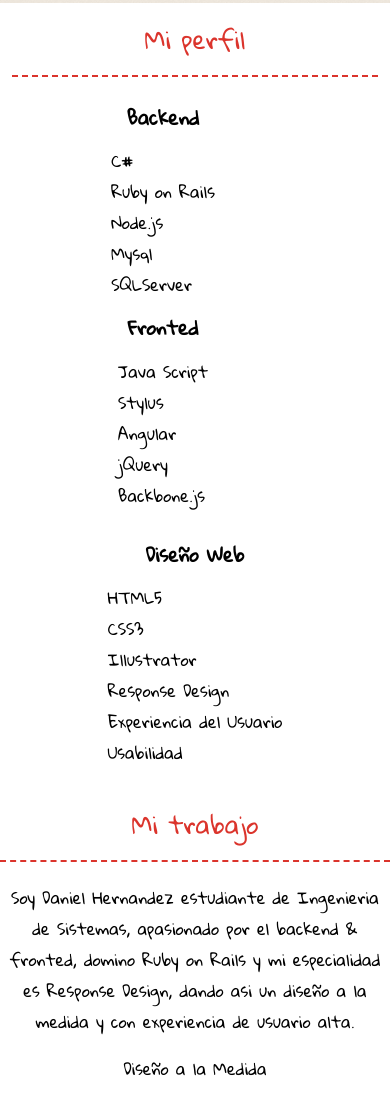
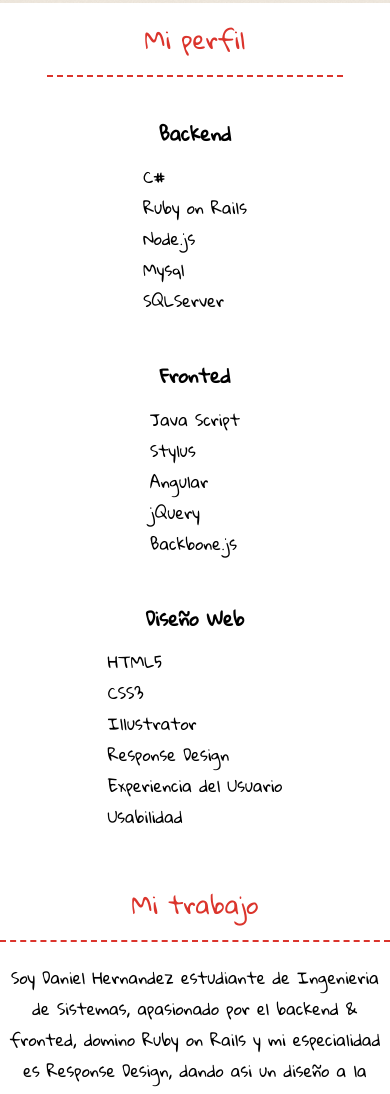
Before and after one commit to daguiheso/Portafolio, a plain HTML site: page templates/index.html in a window 390 px wide. Shown: the part 439-1533 px from the top of the page. Drawn offline with nearby package versions, Linux system fonts and the light colour scheme; a web font is replaced by a local one.

Commit message:
Responsive Design de Perfil Completo

```diff
--- a/static/css/estilos.css
+++ b/static/css/estilos.css
@@ -38,7 +38,7 @@
 }
 
 .u-containerDefault{
-	max-width: 800px;
+	/*max-width: 800px;*/
 	margin: 0 auto;
 }
 
@@ -126,13 +126,14 @@
 
 .Profile-colum{
 	display: inline-block;
-	margin-right: 4em;
+	padding: 2em;
+	/*margin-right: 4em;*/
 	vertical-align: top;
 }
 
-.Profile-colum:last-child{
+/*.Profile-columDw{
 	margin-right: 0;
-}
+}*/
 
 .Profile-title{
 	margin: 0.5em;
@@ -235,14 +236,23 @@
 	color: black;
 }
 
-@media screen and (max-width: 900px){
+@media screen and (max-width: 1024px){
 	.Profile{
-		max-width: 750px;
+		max-width: 800px;
 		margin: 0 auto;
 	}
 }
 
 @media screen and (max-width: 768px){
+	.Profile{
+		max-width: 600px;
+		margin: 0 auto;
+	}
+
+	.Profile-colum{
+		padding: 1em
+	}
+
 	.MainMenu {
 		background: rgb(214,123,88);
 		height: 1.9em;
@@ -277,14 +287,9 @@
 	.MainMenu li a:focus{
 		color:lightgray;
 	}
-
-	.Profile{
-		max-width: 640px;
-		margin: 0 auto;
-	}
 }
 
-@media screen and (max-width: 767px){
+/*@media screen and (max-width: 767px){
 	.Profile{
 		margin: 0 auto;
 		max-width: 700px;
@@ -293,10 +298,26 @@
 	.MainMenu-link{
 		padding: .45em .5em;
 	}
+}*/
+
+@media screen and (max-width: 620px){
+	.Profile{
+		max-width: 400px;
+		margin: 0 auto;
+	}
+	.MainMenu-link{
+		padding: .45em .4em
+	}
 }
 
-@media screen and (max-width: 605px){
-	.Profile-colum:last-child{
-		margin-top: 1em;
+
+
+@media screen and (max-width: 480px){
+	.Profile{
+		max-width: 320px;
+		margin: 0 auto;
+	}
+	.MainMenu-link{
+		padding: .45em .14em
 	}
 }
--- a/templates/index.html
+++ b/templates/index.html
@@ -41,7 +41,7 @@
 		<section id="perfil" class="Profile">
 			<div class="u-containerDefault">
 				<h2 class="Profile-title u-title">Mi perfil</h2>
-				<div class="Profile-colum">
+				<div class="Profile-columBackend Profile-colum">
 				<h3 class="Profile-title">Backend</h3>
 				<ul class="Profile-list">
 					<ol class="Profile-item">C#</ol>
@@ -52,7 +52,7 @@
 				</ul>
 				</div>
 
-				<div class="Profile-colum">
+				<div class="Profile-columFronted Profile-colum">
 				<h3 class="Profile-title">Fronted</h3>
 				<ul class="Profile-list">
 					<ol class="Profile-item">Java Script</ol>
@@ -63,7 +63,7 @@
 				</ul>
 				</div>
 
-				<div class="Profile-colum ">
+				<div class="Profile-columDw Profile-colum">
 					<h3 class="Profile-title">Diseño Web</h3>
 					<ul class="Profile-list l">
 						<ol class="Profile-item">HTML5</ol>
```
